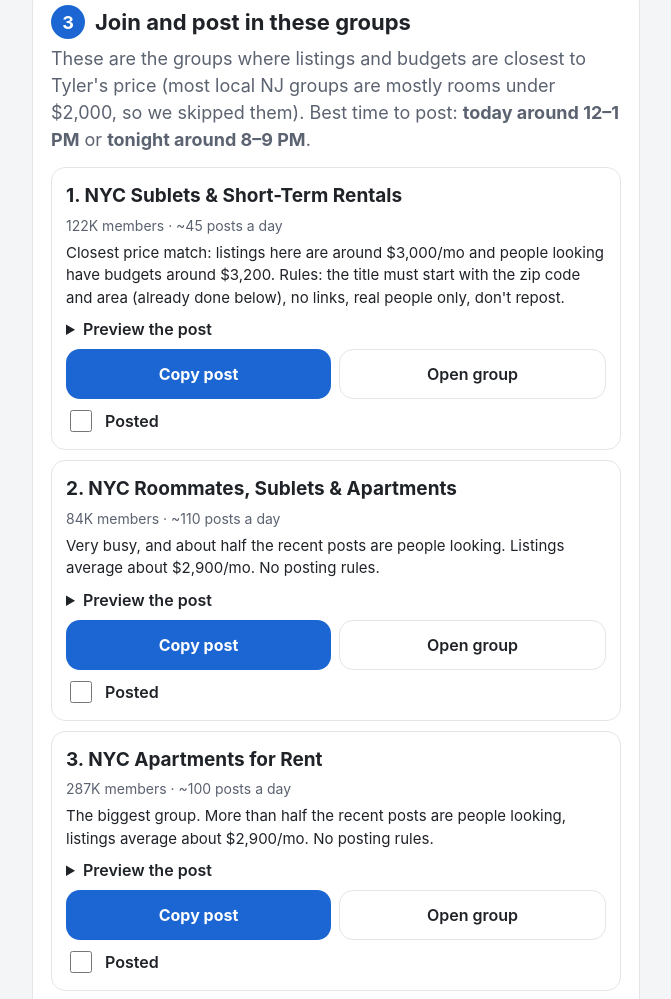
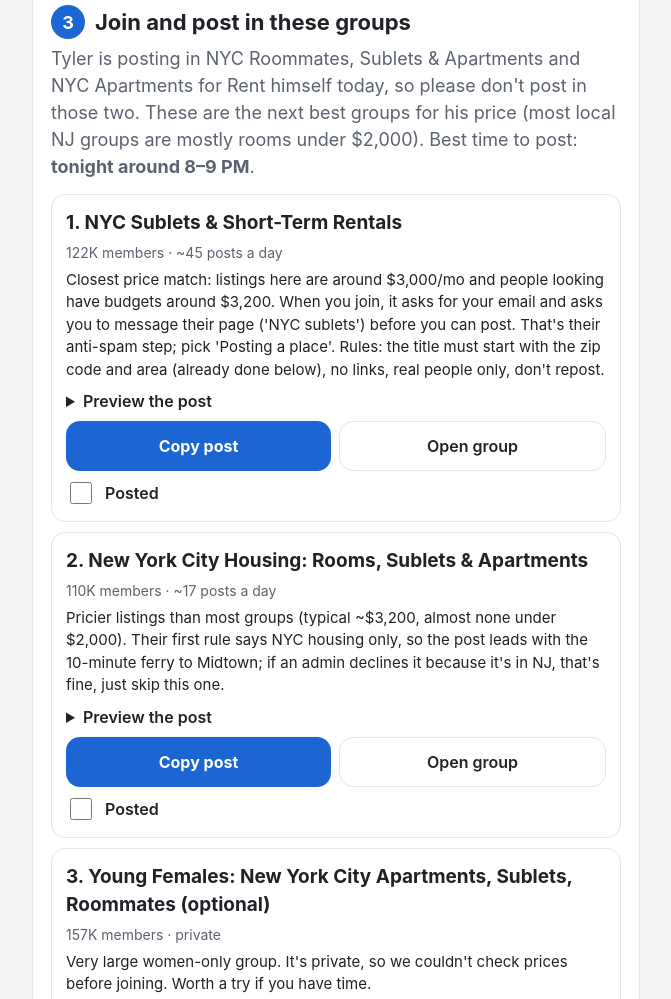
Before and after one commit to jtnicastro/declan-listing, a plain HTML site: page sister/index.html in a window 1280 px wide. Shown: the part 1733-2732 px from the top of the page, without its empty margins (304-975 px from the left). Drawn offline with Linux system fonts and the light colour scheme.

Commit message:
Sister page: swap in NYC groups Tyler isn't posting in; note his two new NYC posts
Co-Authored-By: Claude Opus 5.5 <noreply@anthropic.com>
Claude-Session: https://claude.ai/code/session_011tLM7uwCDuKwUD4ANF4AVN

```diff
--- a/sister/index.html
+++ b/sister/index.html
@@ -151,7 +151,7 @@ details ul{margin:8px 0 0;padding-left:20px;font-size:15px;color:var(--muted)}
 
 <section class="card">
 <h2><span class="num">3</span>Join and post in these groups</h2>
-<p class="sub">These are the groups where listings and budgets are closest to Tyler's price (most local NJ groups are mostly rooms under $2,000, so we skipped them). Best time to post: <b>today around 12&ndash;1 PM</b> or <b>tonight around 8&ndash;9 PM</b>.</p>
+<p class="sub">Tyler is posting in NYC Roommates, Sublets &amp; Apartments and NYC Apartments for Rent himself today, so please don't post in those two. These are the next best groups for his price (most local NJ groups are mostly rooms under $2,000). Best time to post: <b>tonight around 8&ndash;9 PM</b>.</p>
 <div id="groups"></div>
 <div class="step">
 <h3>How to post (on your phone)</h3>
@@ -210,13 +210,13 @@ Tours in person or over FaceTime. Comment or message me and I'll connect you wit
 
 const GROUPS=[
  {name:"NYC Sublets & Short-Term Rentals",url:"https://www.facebook.com/groups/ohananewyorkcity/",meta:"122K members · ~45 posts a day",
-  why:"Closest price match: listings here are around $3,000/mo and people looking have budgets around $3,200. Rules: the title must start with the zip code and area (already done below), no links, real people only, don't repost.",
+  why:"Closest price match: listings here are around $3,000/mo and people looking have budgets around $3,200. When you join, it asks for your email and asks you to message their page ('NYC sublets') before you can post. That's their anti-spam step; pick 'Posting a place'. Rules: the title must start with the zip code and area (already done below), no links, real people only, don't repost.",
   title:"07086 Weehawken (Port Imperial): 1BR lease takeover with a Manhattan skyline view, 10 min ferry to Midtown, $3,687/mo effective (December free)"},
- {name:"NYC Roommates, Sublets & Apartments",url:"https://www.facebook.com/groups/362585282654583/",meta:"84K members · ~110 posts a day",
-  why:"Very busy, and about half the recent posts are people looking. Listings average about $2,900/mo. No posting rules.",
-  title:"Lease takeover: 1BR with Manhattan skyline views, 10 min to Midtown by ferry, $3,687/mo effective (December free)"},
- {name:"NYC Apartments for Rent",url:"https://www.facebook.com/groups/1651982041751861/",meta:"287K members · ~100 posts a day",
-  why:"The biggest group. More than half the recent posts are people looking, listings average about $2,900/mo. No posting rules.",
+ {name:"New York City Housing: Rooms, Sublets & Apartments",url:"https://www.facebook.com/groups/notgypsy/",meta:"110K members · ~17 posts a day",
+  why:"Pricier listings than most groups (typical ~$3,200, almost none under $2,000). Their first rule says NYC housing only, so the post leads with the 10-minute ferry to Midtown; if an admin declines it because it's in NJ, that's fine, just skip this one.",
+  title:"Lease takeover: 1BR 10 min from Midtown by ferry, full Manhattan skyline view, $3,687/mo effective (December free)"},
+ {name:"Young Females: New York City Apartments, Sublets, Roommates (optional)",url:"https://www.facebook.com/groups/1207463126375923/",meta:"157K members · private",
+  why:"Very large women-only group. It's private, so we couldn't check prices before joining. Worth a try if you have time.",
   title:"1BR lease takeover with a full Manhattan skyline view, 10 min ferry to Midtown, $3,687/mo effective (December free)"}
 ];
 const LIVE=[
@@ -230,7 +230,7 @@ const SLOTS=[
  {s:"2026-11-29T10:00:00-05:00",e:"2026-11-29T12:00:00-05:00",label:"Sun Nov 29 · around 10–11 AM",text:"This is my brother's apartment! The skyline view is even better in person."},
  {s:"2026-11-30T19:00:00-05:00",e:"2026-11-30T21:00:00-05:00",label:"Mon Nov 30 · around 7–8 PM (last push)",text:"This is my brother's apartment! The skyline view is even better in person."}
 ];
-const SKIP=["Weehawken Apartment Rentals","Hoboken/North Jersey Roommates","Hoboken Housing: Rentals, Sublets, and Lease-Takeovers","Hoboken, NJ Looking Apartment Housing…","NORTH NEW JERSEY APARTMENTS FOR RENT","New Jersey Apartments for rent","Jersey City Rentals, Housing, Apartments ✅","NYC Rooms for Rent","Gypsy Housing & Apartments NYC","People of Port Imperial (Tyler will post there himself)"];
+const SKIP=["Weehawken Apartment Rentals","Hoboken/North Jersey Roommates","Hoboken Housing: Rentals, Sublets, and Lease-Takeovers","Hoboken, NJ Looking Apartment Housing…","NORTH NEW JERSEY APARTMENTS FOR RENT","New Jersey Apartments for rent","Jersey City Rentals, Housing, Apartments ✅","NYC Rooms for Rent","Gypsy Housing & Apartments NYC","NYC Roommates, Sublets & Apartments (Tyler posted 11/28)","NYC Apartments for Rent (Tyler posted 11/28)","People of Port Imperial (Tyler will post there himself)"];
 
 async function copy(txt,btn,orig){try{await navigator.clipboard.writeText(txt)}catch(e){const t=document.createElement("textarea");t.value=txt;document.body.appendChild(t);t.select();document.execCommand("copy");t.remove()}btn.textContent="Copied ✓";btn.classList.add("ok");setTimeout(()=>{btn.textContent=orig;btn.classList.remove("ok")},2500)}
 
```
